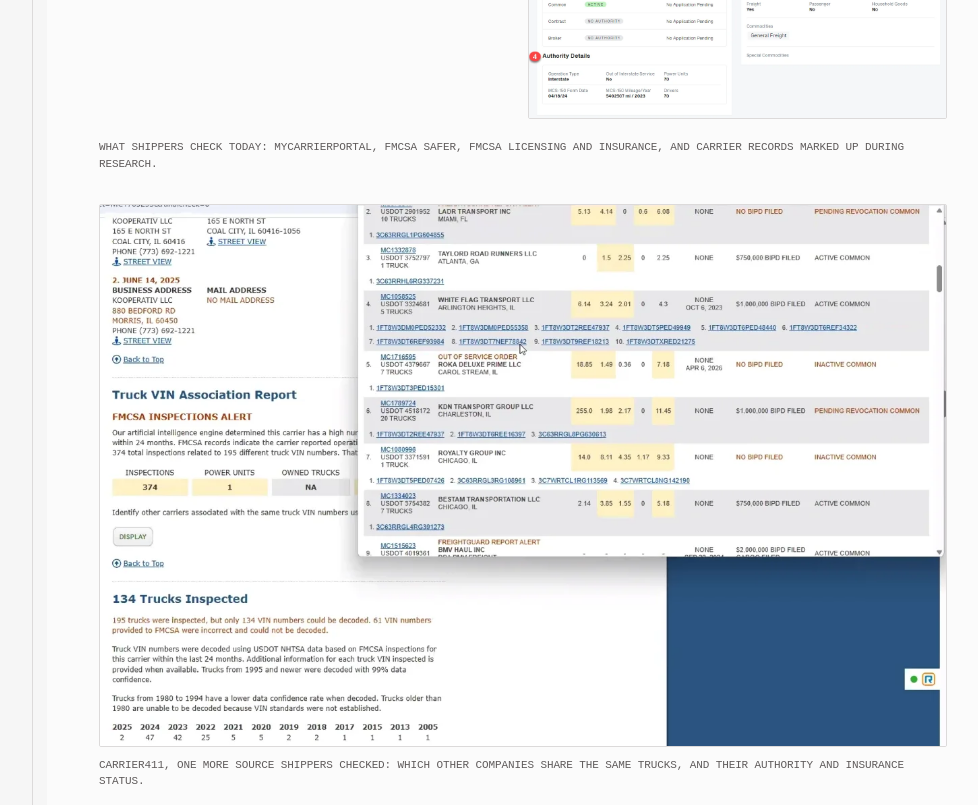
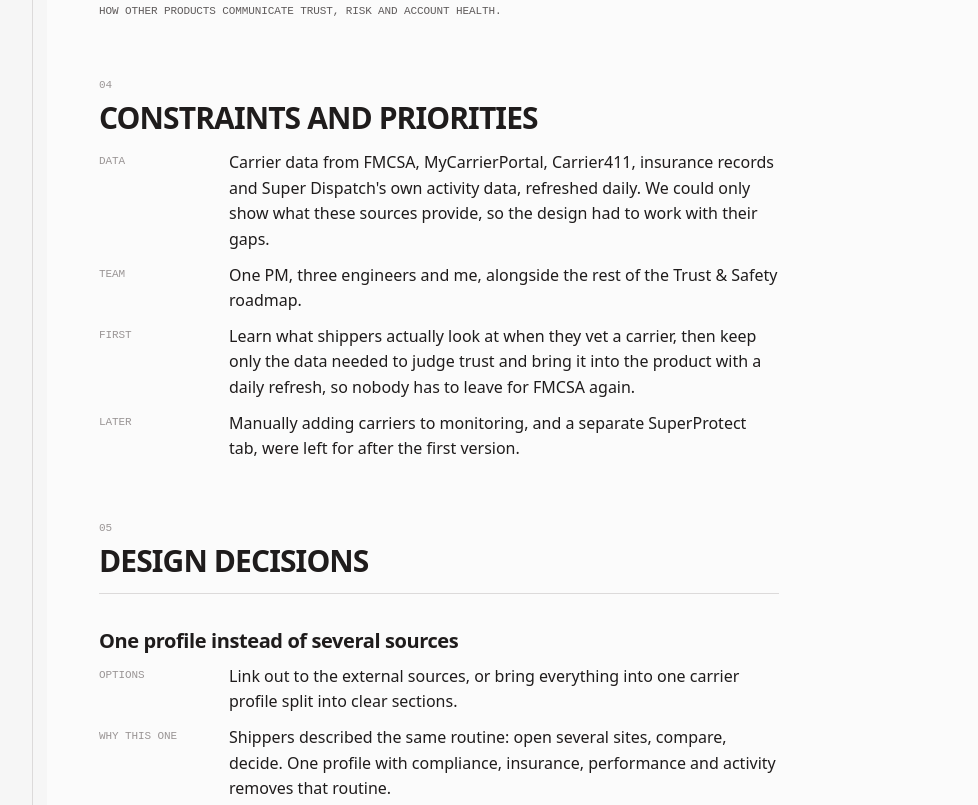
Before and after one commit to milanakachanava/portfolio, an Astro site: page /work/superprotect in a window 1280 px wide. Shown: the part 3699-4504 px from the top of the page, without its empty margins (267-1245 px from the left). Built offline with nearby package versions, Linux system fonts and the light colour scheme; Astro itself is replaced by a stand-in of ours.

Commit message:
SuperProtect: remove third-party tool screenshots
Co-Authored-By: Claude Opus 5.5 <noreply@anthropic.com>
Claude-Session: https://claude.ai/code/session_016GCXRfXX25ywej4H2WbwWC

```diff
--- a/src/content/work/superprotect.md
+++ b/src/content/work/superprotect.md
@@ -51,10 +51,6 @@ What a shipper needs to vet a carrier, from the interviews and the sources they
 - **Liability insurance:** coverage on file and when it is cancelled or about to expire.
 
 <figure><img src="/work/superprotect/shipper-interview.webp" alt="Shipper research interview reviewing carrier records" loading="lazy" /><figcaption>A shipper interview about vetting carriers, participant names blurred.</figcaption></figure>
-
-<figure class="grid2"><img src="/work/superprotect/mycarrierportal.webp" alt="Carrier profile in MyCarrierPortal with a risk assessment" loading="lazy" /><img src="/work/superprotect/fmcsa-safer.webp" alt="FMCSA SAFER company snapshot" loading="lazy" /><img src="/work/superprotect/fmcsa-licensing.webp" alt="FMCSA licensing and insurance record" loading="lazy" /><img src="/work/superprotect/authority-data.webp" alt="Carrier authority and safety data marked up during research" loading="lazy" /><figcaption>What shippers check today: MyCarrierPortal, FMCSA SAFER, FMCSA licensing and insurance, and carrier records marked up during research.</figcaption></figure>
-
-<figure><img src="/work/superprotect/carrier411.webp" alt="Carrier411 truck VIN association report with other carriers sharing the same trucks" loading="lazy" /><figcaption>Carrier411, one more source shippers checked: which other companies share the same trucks, and their authority and insurance status.</figcaption></figure>
 
 <figure><img src="/work/superprotect/inspiration.webp" alt="Inspiration board for risk and trust interfaces" loading="lazy" /><figcaption>How other products communicate trust, risk and account health.</figcaption></figure>
 
```
Also changed, not shown: public/work/superprotect/authority-data.webp (deleted), public/work/superprotect/carrier411.webp (deleted), public/work/superprotect/fmcsa-licensing.webp (deleted), public/work/superprotect/fmcsa-safer.webp (deleted), public/work/superprotect/mycarrierportal.webp (deleted).
